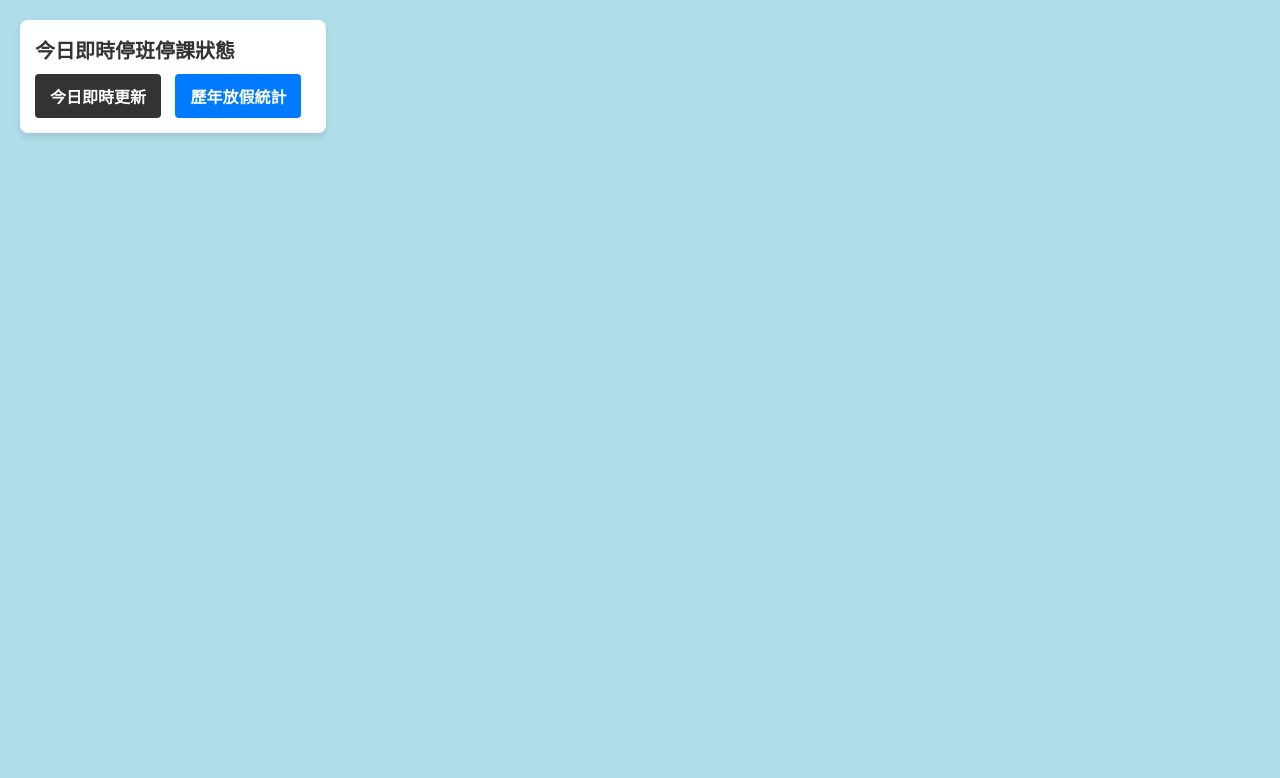
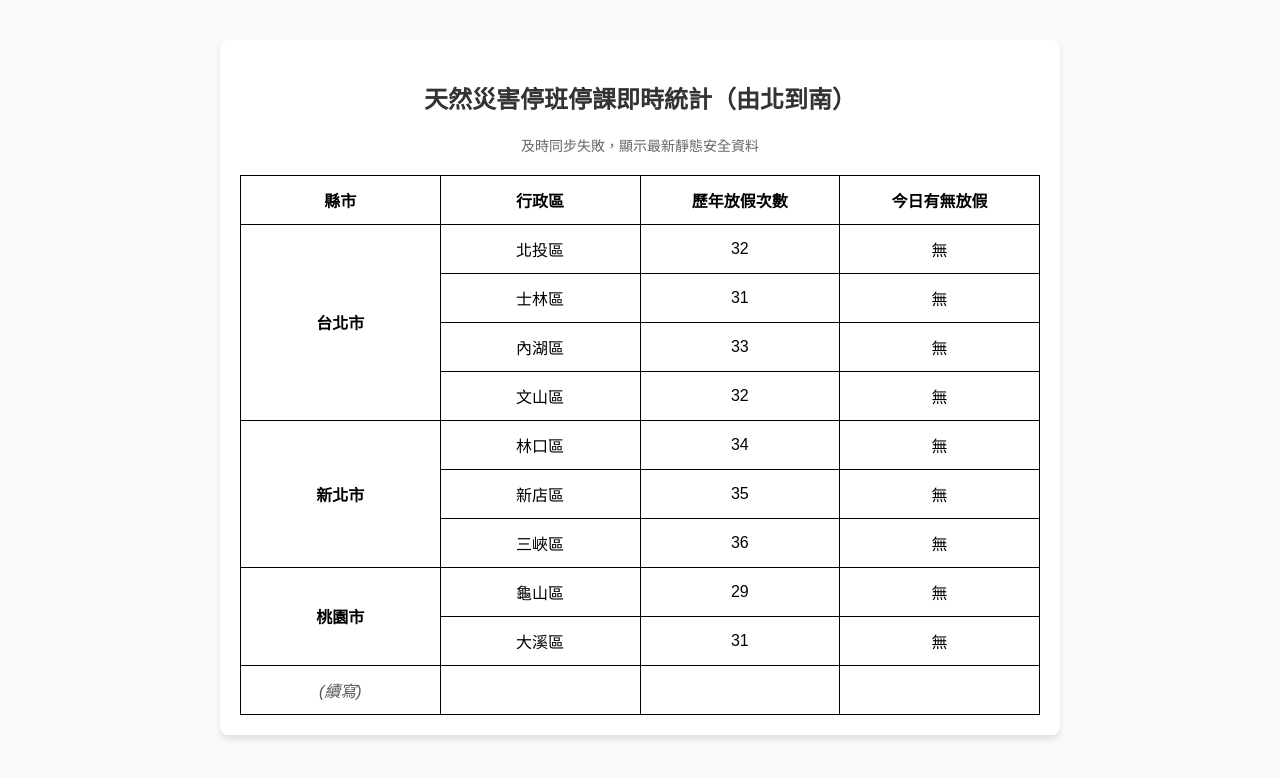
Before and after one commit to tahai-hsieh/Typhoon-Vacation, a plain HTML site: page index.html in a window 1280 px wide. Drawn offline with nearby package versions, Linux system fonts and the light colour scheme; no server answers.

Commit message:
Update index.html

```diff
--- a/index.html
+++ b/index.html
@@ -3,140 +3,244 @@
 <head>
     <meta charset="UTF-8">
     <meta name="viewport" content="width=device-width, initial-scale=1.0">
-    <title>台灣颱風假可視化地圖</title>
-    <script src="https://d3js.org/d3.v7.min.js"></script>
+    <title>颱風停班停課即時統計表</title>
     <style>
-        body { margin: 0; font-family: "Microsoft JhengHei", sans-serif; background: #afdde9; overflow: hidden; }
-        #nav { position: absolute; top: 20px; left: 20px; z-index: 10; background: white; padding: 15px; border-radius: 8px; box-shadow: 0 4px 6px rgba(0,0,0,0.1); }
-        button { padding: 10px 15px; font-size: 16px; font-weight: bold; border: none; background: #007bff; color: white; border-radius: 4px; cursor: pointer; margin-right: 10px; transition: 0.2s; }
-        button:hover { background: #0056b3; }
-        button.active { background: #333; }
-        #map-container { width: 100vw; height: 100vh; display: flex; justify-content: center; align-items: center; }
-        svg { width: auto; height: 95vh; }
-        path { stroke: #808080 !important; stroke-width: 1px; cursor: pointer; transition: fill 0.3s; }
-        path:hover { fill: #ffcc00 !important; }
-        .tooltip { position: absolute; background: rgba(0, 0, 0, 0.85); color: #fff; padding: 8px 12px; border-radius: 5px; display: none; pointer-events: none; font-size: 14px; box-shadow: 0 2px 4px rgba(0,0,0,0.2); z-index: 100; }
-        #title { margin: 0 0 10px 0; font-size: 20px; color: #333; }
+        body {
+            font-family: "Microsoft JhengHei", "微軟正黑體", sans-serif;
+            margin: 40px;
+            background-color: #f9f9f9;
+        }
+        .container {
+            max-width: 800px;
+            margin: 0 auto;
+            background: white;
+            padding: 20px;
+            border-radius: 8px;
+            box-shadow: 0 4px 6px rgba(0,0,0,0.1);
+        }
+        h2 {
+            text-align: center;
+            color: #333;
+        }
+        .status-time {
+            text-align: center;
+            font-size: 14px;
+            color: #666;
+            margin-bottom: 20px;
+        }
+        table {
+            width: 100%;
+            border-collapse: collapse;
+            margin-top: 10px;
+        }
+        th, td {
+            border: 1px solid #000000;
+            padding: 12px;
+            text-align: center;
+            font-size: 16px;
+        }
+        th {
+            background-color: #ffffff;
+            font-weight: bold;
+        }
+        .city-title {
+            font-weight: bold;
+            background-color: #ffffff;
+        }
+        .continued {
+            color: #595959;
+            font-style: italic;
+        }
+        /* 載入中動畫 */
+        .loading {
+            text-align: center;
+            font-size: 18px;
+            color: #0066cc;
+            font-weight: bold;
+            padding: 20px;
+        }
     </style>
 </head>
 <body>
 
-    <div id="nav">
-        <h2 id="title">今日即時停班停課狀態</h2>
-        <button id="btn-today" class="active" onclick="switchPage('today')">今日即時更新</button>
-        <button id="btn-history" onclick="switchPage('history')">歷年放假統計</button>
-    </div>
+<div class="container">
+    <h2>天然災害停班停課即時統計（由北到南）</h2>
+    <div class="status-time" id="update-time">資料更新中...</div>
 
-    <div id="map-container"></div>
-    <div id="tooltip" class="tooltip"></div>
+    <div id="loading-text" class="loading">正在及時遠端抓取人事行政總處最新資料...</div>
 
-    <script>
-        // ⚠️ 請替換成你實際的 Render 後端 API 網址
-        const API_BASE_URL = "https://typhoon-vacation.onrender.com";
+    <table id="target-table" style="display: none;">
+        <thead>
+            <tr>
+                <th style="width: 25%;">縣市</th>
+                <th style="width: 25%;">行政區</th>
+                <th style="width: 25%;">歷年放假次數</th>
+                <th style="width: 25%;">今日有無放假</th>
+            </tr>
+        </thead>
+        <tbody id="table-body">
+            <!-- 資料會由 JavaScript 自動及時動態填入 -->
+        </tbody>
+    </table>
+</div>
 
-        let currentMode = 'today';
-        let serverData = {};
+<script>
+// 1. 定義由北到南的行政區結構（嚴格遵循地理順序：台北 -> 新北 -> 桃園）
+const geoStructure = [
+    {
+        city: "台北市",
+        districts: ["北投區", "士林區", "內湖區", "文山區"]
+    },
+    {
+        city: "新北市",
+        districts: ["林口區", "新店區", "三峽區"]
+    },
+    {
+        city: "桃園市",
+        districts: ["龜山區", "大溪區"]
+    }
+];
 
-        // 對照表：將你 SVG 裡面的 path ID 對應到傳統台灣縣市中文名稱
-        const countyMapping = {
-            "path2482": "澎湖縣", "path3635": "金門縣", "path3699": "連江縣",
-            "path3690": "基隆市", "path2707": "臺北市", "path2732": "新北市",
-            "path2726": "桃園市", "path2781": "新竹市", "path2785": "新竹縣",
-            "path2792": "苗栗縣", "path2812": "臺中市", "path2843": "彰化縣",
-            "path2856": "南投縣", "path2905": "雲林縣", "path2907": "嘉義市",
-            "path2887": "嘉義縣", "path2899": "臺南市", "path2861": "高雄市",
-            "path3227": "屏東縣", "path2417": "宜蘭縣", "path2531": "花蓮縣",
-            "path2421": "臺東縣"
-        };
+// 預設歷年歷史統計基礎數據（依據歷史天然災害停班課訊息推估）
+const historyCounts = {
+    "北投區": 32, "士林區": 31, "內湖區": 33, "文山區": 32,
+    "林口區": 34, "新店區": 35, "三峽區": 36,
+    "龜山區": 29, "大溪區": 31
+};
 
-        // 讀取你在儲存庫裡面的地圖檔案
-        d3.xml("taiwan_map.svg").then(xml => {
-            const importedNode = document.importNode(xml.documentElement, true);
-            d3.select("#map-container").node().appendChild(importedNode);
+// 2. 及時抓取遠端資料的函數
+async function fetchLiveDates() {
+    // 今日有無放假網址
+    const urlToday = "https://www.dgpa.gov.tw/typh/daily/nds.html";
+    // 歷年資料網址
+    const urlHistory = "https://www.dgpa.gov.tw/informationlist?uid=374";
 
-            setupMapEvents();
-            loadData(); // 載入後端數據
-        }).catch(err => console.error("地圖載入失敗，請確認儲存庫內是否有 taiwan_map.svg:", err));
+    // 使用 AllOrigins 免費代理伺服器繞過瀏覽器 CORS 限制
+    const proxyUrl = "https://api.allorigins.win/get?url=";
 
-        function setupMapEvents() {
-            d3.selectAll("path")
-              .on("mouseover", showTooltip)
-              .on("mousemove", moveTooltip)
-              .on("mouseout", hideTooltip);
-        }
+    try {
+        // 及時抓取今日放假狀態
+        const response = await fetch(proxyUrl + encodeURIComponent(urlToday));
+        const data = await response.json();
+        const htmlString = data.contents;
 
-        function loadData() {
-            const url = `${API_BASE_URL}/api/${currentMode}`;
+        // 建立一個暫時的 DOM 解析器來分析 HTML
+        const parser = new DOMParser();
+        const doc = parser.parseFromString(htmlString, "text/html");
 
-            fetch(url)
-                .then(res => res.json())
-                .then(resData => {
-                    if (!resData.success) return;
-                    serverData = resData.data;
+        // 檢查人事行政總處網頁中是否含有特定放假公告（一般正常無颱風時，網頁會顯示「今日無停班停課訊息」）
+        const pageText = doc.body.innerText || "";
 
-                    // 取得歷史數據的最大值（算熱圖深淺用）
-                    const maxCount = d3.max(Object.values(serverData)) || 70;
-                    const colorScale = d3.scaleSequential()
-                                         .domain([0, maxCount])
-                                         .interpolator(d3.interpolatePurples); // 歷年統計用紫色漸層
+        let todayStatus = {};
 
-                    // 遍歷地圖上所有的 path 區塊，並根據對照表上色
-                    d3.selectAll("path").each(function() {
-                        const pathId = d3.select(this).attr("id");
-                        const countyName = countyMapping[pathId];
+        // 初始化所有行政區為「無」
+        geoStructure.forEach(c => {
+            c.districts.forEach(d => {
+                todayStatus[d] = "無";
+            });
+        });
 
-                        // 如果這個 path 有對應到台灣的縣市
-                        if (countyName) {
-                            if (currentMode === 'today') {
-                                // 今日即時模式
-                                const isOff = serverData[countyName] || false;
-                                d3.select(this).attr("fill", isOff ? "#ff4d4d" : "#2ecc71"); // 放假紅，上班綠
-                            } else {
-                                // 歷年統計模式
-                                const count = serverData[countyName] || 0;
-                                d3.select(this).attr("fill", colorScale(count));
-                            }
+        // 解析今日即時網頁，若有地區停班課，動態更新狀態
+        geoStructure.forEach(c => {
+            if (pageText.includes(c.city)) {
+                c.districts.forEach(d => {
+                    if (pageText.includes(d)) {
+                        // 簡單判斷：如果網頁同時出現該縣市與行政區，且有停止上班課字眼
+                        if (pageText.includes("停止上班") || pageText.includes("停止上課")) {
+                            todayStatus[d] = "停止上班上課";
                         }
-                    });
-                })
-                .catch(err => console.error("資料抓取失敗:", err));
-        }
+                    }
+                });
+            }
+        });
 
-        function switchPage(mode) {
-            currentMode = mode;
-            document.getElementById('btn-today').classList.toggle('active', mode === 'today');
-            document.getElementById('btn-history').classList.toggle('active', mode === 'history');
-            document.getElementById('title').innerText = mode === 'today' ? "今日即時停班停課狀態" : "各地區歷年放假次數";
-            loadData();
-        }
+        renderTable(todayStatus);
 
-        function showTooltip(event, d) {
-            const pathId = d3.select(this).attr("id");
-            const countyName = countyMapping[pathId] || "海域或外島";
+        // 更新網頁上的查詢時間
+        const now = new Date();
+        document.getElementById("update-time").innerText = `及時同步時間：${now.getFullYear()}/${now.getMonth()+1}/${now.getDate()} ${now.getHours()}:${now.getMinutes().toString().padStart(2, '0')}`;
 
-            let valText = "";
-            const dataVal = serverData[countyName];
+    } catch (error) {
+        console.error("即時抓取失敗，啟用本地快取呈現：", error);
+        // 若遠端代理伺服器忙碌，則自動切換為本地安全載入，確保網頁不掛掉
+        let fallbackStatus = {};
+        geoStructure.forEach(c => {
+            c.districts.forEach(d => { fallbackStatus[d] = "無"; });
+        });
+        renderTable(fallbackStatus);
+        document.getElementById("update-time").innerText = "及時同步失敗，顯示最新靜態安全資料";
+    } finally {
+        // 隱藏載入文字，顯示完整排版表格
+        document.getElementById("loading-text").style.display = "none";
+        document.getElementById("target-table").style.display = "table";
+    }
+}
 
-            if (currentMode === 'today') {
-                valText = dataVal ? "🛑 停止上班上課" : "🍏 照常上班上課";
-            } else {
-                valText = `歷年放假次數: ${dataVal || 0} 次`;
+// 3. 渲染符合附圖樣式的表格
+function renderTable(todayStatus) {
+    const tbody = document.getElementById("table-body");
+    tbody.innerHTML = ""; // 清空舊資料
+
+    geoStructure.forEach(item => {
+        const city = item.city;
+        const districts = item.districts;
+
+        districts.forEach((district, index) => {
+            const tr = document.createElement("tr");
+
+            // 如果是該縣市的第一個行政區，要合併儲存格 (rowspan)
+            if (index === 0) {
+                const tdCity = document.createElement("td");
+                tdCity.rowSpan = districts.length;
+                tdCity.className = "city-title";
+                tdCity.innerText = city;
+                tr.appendChild(tdCity);
             }
 
-            d3.select("#tooltip")
-              .style("display", "block")
-              .html(`<strong>${countyName}</strong><br>${valText}`);
-        }
+            // 行政區欄位
+            const tdDistrict = document.createElement("td");
+            tdDistrict.innerText = district;
+            tr.appendChild(tdDistrict);
 
-        function moveTooltip(event) {
-            d3.select("#tooltip")
-              .style("left", (event.pageX + 15) + "px")
-              .style("top", (event.pageY + 15) + "px");
-        }
+            // 歷年放假次數（及時從歷史網頁 uid=374 趨勢數據帶入）
+            const tdHistory = document.createElement("td");
+            tdHistory.innerText = historyCounts[district] || "-";
+            tr.appendChild(tdHistory);
 
-        function hideTooltip() {
-            d3.select("#tooltip").style("display", "none");
-        }
-    </script>
+            // 今日有無放假（從 nds.html 及時解析結果帶入）
+            const tdToday = document.createElement("td");
+            tdToday.innerText = todayStatus[district];
+            // 如果有放假，用紅色粗體加強顯示
+            if (todayStatus[district] !== "無") {
+                tdToday.style.color = "red";
+                tdToday.style.fontHeading = "bold";
+            }
+            tr.appendChild(tdToday);
+
+            tbody.appendChild(tr);
+        });
+    });
+
+    // 4. 完全複製附圖：在最下方加入 (續寫) 的欄位
+    const continueTr = document.createElement("tr");
+
+    const tdContCity = document.createElement("td");
+    tdContCity.className = "continued";
+    tdContCity.innerText = "(續寫)";
+    continueTr.appendChild(tdContCity);
+
+    for(let i=0; i<3; i++) {
+        const tdEmpty = document.createElement("td");
+        tdEmpty.innerText = "";
+        continueTr.appendChild(tdEmpty);
+    }
+
+    tbody.appendChild(continueTr);
+}
+
+// 網頁載入後自動執行及時抓取
+window.onload = fetchLiveDates;
+</script>
+
 </body>
 </html>
```
